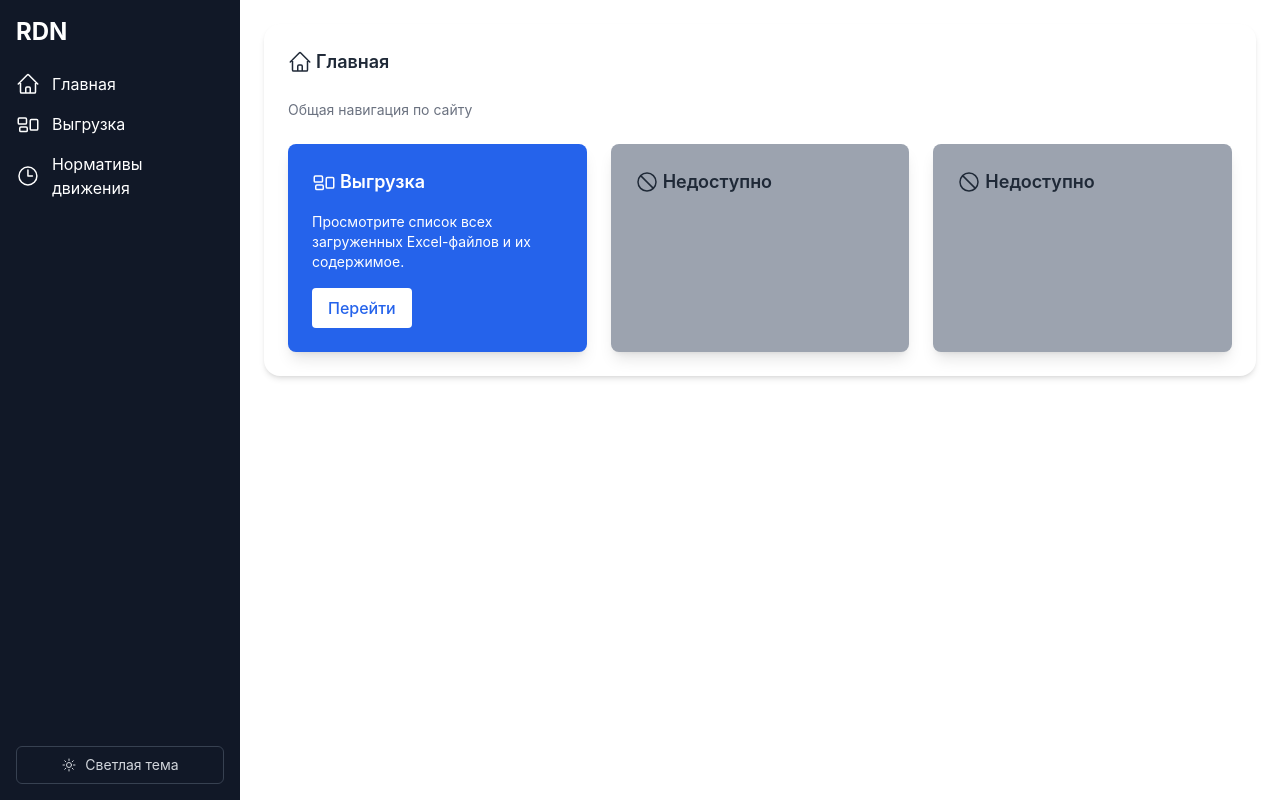
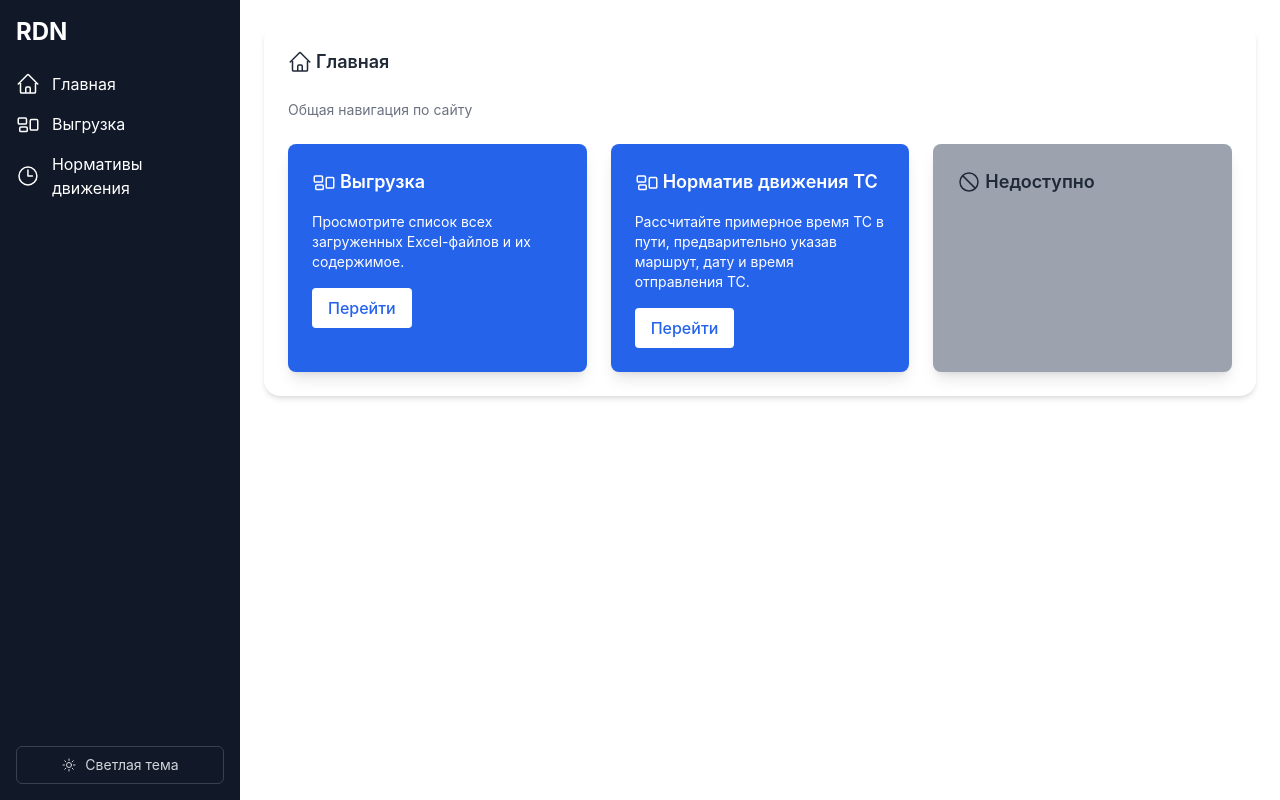
Before and after one commit to rdndanil/routes, a React (Create React App) app: page / in a window 1280 px wide. Built offline with nearby package versions, Linux system fonts and the light colour scheme.

Commit message:
Update MainPage.jsx

```diff
--- a/src/pages/MainPage.jsx
+++ b/src/pages/MainPage.jsx
@@ -66,8 +66,8 @@ const MainPage = () => {
             </div>
 
             {/* Карточка 2 */}
-            <div className="bg-gray-400 dark:bg-gray-600 text-gray-500 shadow-lg rounded-lg p-6">
-              <h3 className="text-lg font-semibold mb-4 text-gray-800 dark:text-white flex items-center">
+            <div className="bg-blue-600 dark:bg-blue-700 text-white shadow-lg rounded-lg p-6">
+              <h3 className="text-lg font-semibold mb-4 text-white flex items-center">
                 <svg
                   xmlns="http://www.w3.org/2000/svg"
                   fill="none"
@@ -79,20 +79,20 @@ const MainPage = () => {
                   <path
                     stroke-linecap="round"
                     stroke-linejoin="round"
-                    d="M18.364 18.364A9 9 0 0 0 5.636 5.636m12.728 12.728A9 9 0 0 1 5.636 5.636m12.728 12.728L5.636 5.636"
+                    d="M2.25 7.125C2.25 6.504 2.754 6 3.375 6h6c.621 0 1.125.504 1.125 1.125v3.75c0 .621-.504 1.125-1.125 1.125h-6a1.125 1.125 0 0 1-1.125-1.125v-3.75ZM14.25 8.625c0-.621.504-1.125 1.125-1.125h5.25c.621 0 1.125.504 1.125 1.125v8.25c0 .621-.504 1.125-1.125 1.125h-5.25a1.125 1.125 0 0 1-1.125-1.125v-8.25ZM3.75 16.125c0-.621.504-1.125 1.125-1.125h5.25c.621 0 1.125.504 1.125 1.125v2.25c0 .621-.504 1.125-1.125 1.125h-5.25a1.125 1.125 0 0 1-1.125-1.125v-2.25Z"
                   />
                 </svg>
-                Недоступно
+                Норматив движения ТС
               </h3>
-              {/* <p className="mt-2 text-sm">
-                Анализируйте направления грузов и их распределение по складам.
+              <p className="mt-2 text-sm">
+                Рассчитайте примерное время ТС в пути, предварительно указав маршрут, дату и время отправления ТС.
               </p>
               <button
-                disabled
-                className="mt-4 bg-gray-300 text-gray-600 font-medium py-2 px-4 rounded cursor-not-allowed"
+                onClick={() => navigate("/normativ")} // Переход на страницу Нормативы
+                className="mt-4 bg-white text-blue-600 font-medium py-2 px-4 rounded hover:bg-gray-100"
               >
-                Недоступно
-              </button> */}
+                Перейти
+              </button>
             </div>
 
             {/* Карточка 3 */}
```
